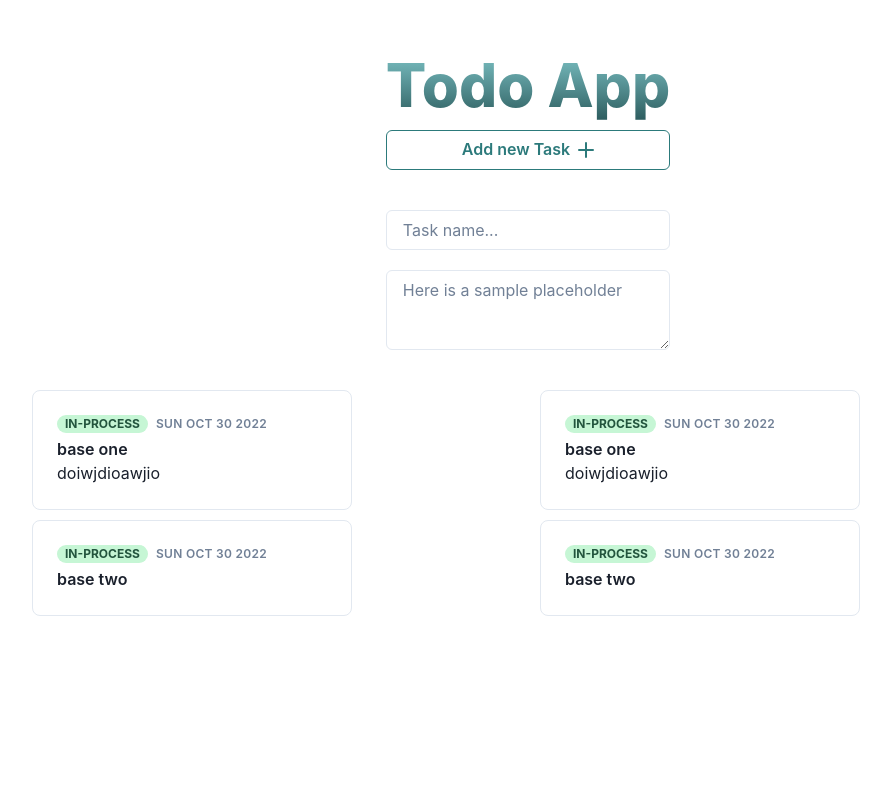
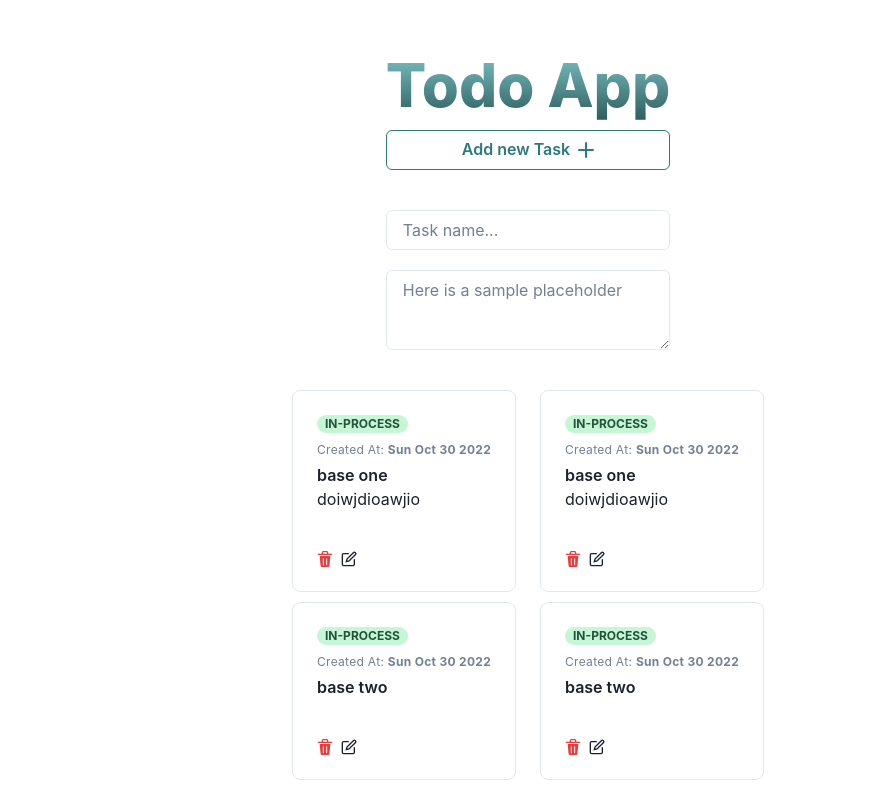
Before and after one commit to lamkn06/todos, a React (Create React App) app: page / in a window 1280 px wide. Shown: the whole page, without its empty margins (112-1003 px from the left). Built offline with nearby package versions, Linux system fonts and the light colour scheme.

Commit message:
chore: update edit store

```diff
--- a/src/components/Add/index.tsx
+++ b/src/components/Add/index.tsx
@@ -1,5 +1,3 @@
-import uuid from "react-uuid";
-
 import { Stack, Input, Button, Textarea } from "@chakra-ui/react";
 import { useState } from "react";
 import { useDispatch } from "react-redux";
@@ -13,11 +11,7 @@ export const Add = () => {
   const handleSubmit = () => {
     dispatch(
       addTask({
-        id: uuid(),
         name: value,
-        status: "in-process",
-        order: 1,
-        createAt: new Date(),
       }),
     );
   };
--- /dev/null
+++ b/src/components/Edit/index.tsx
@@ -0,0 +1,56 @@
+import {
+  Button,
+  Input,
+  Modal,
+  ModalBody,
+  ModalCloseButton,
+  ModalContent,
+  ModalFooter,
+  ModalHeader,
+  ModalOverlay,
+} from "@chakra-ui/react";
+import { useAppSelector } from "../../hooks/app-hooks";
+
+interface Props {
+  isOpen: boolean;
+  onClose(): void;
+}
+
+export const Edit = (props: Props) => {
+  const { isOpen, onClose } = props;
+
+  const { task } = useAppSelector((state) => state.task);
+
+  const handleEditSubmit = () => {
+    console.log("ss");
+  };
+
+  return (
+    <Modal isOpen={isOpen} onClose={onClose}>
+      <ModalOverlay />
+      <ModalContent>
+        <ModalHeader>Edit Your Todo</ModalHeader>
+        <ModalCloseButton />
+        <form onSubmit={handleEditSubmit}>
+          <ModalBody>
+            <Input
+              value={task?.name}
+              variant="outline"
+              type="text"
+              placeholder="Update your todo..."
+              onChange={(e) => console.log(e.target.value)}
+            />
+          </ModalBody>
+          <ModalFooter>
+            <Button colorScheme="teal" mr={3} onClick={onClose}>
+              Close
+            </Button>
+            <Button type="submit" colorScheme="teal" mr={3}>
+              Update
+            </Button>
+          </ModalFooter>
+        </form>
+      </ModalContent>
+    </Modal>
+  );
+};
--- a/src/components/Items/Item.tsx
+++ b/src/components/Items/Item.tsx
@@ -1,25 +1,40 @@
+import { DeleteIcon, EditIcon } from "@chakra-ui/icons";
 import { Box, Badge, Text } from "@chakra-ui/react";
+import { useCallback, useState } from "react";
+import { useDispatch } from "react-redux";
+import { selectTask } from "../../store/task";
 import { TaskType } from "../../types/task";
+import { Edit } from "../Edit";
 
-export const Item = (props: TaskType) => {
-  const { status, name, description, createAt } = props;
+interface Props {
+  task: TaskType;
+}
+
+export const Item = (props: Props) => {
+  const { status, name, description, createAt } = props.task;
+  const dispatch = useDispatch();
+
+  const [isEditModalOpen, setIsEditModalOpen] = useState(false);
+
+  const handleEdit = useCallback(
+    (task: TaskType) => {
+      dispatch(selectTask(task));
+      setIsEditModalOpen(true);
+    },
+    [dispatch],
+  );
+
   return (
+    <>
       <Box maxW="xs" borderWidth="1px" borderRadius="lg" overflow="hidden">
         <Box p="6">
           <Box display="flex" alignItems="baseline">
             <Badge borderRadius="full" px="2" colorScheme="green">
               {status}
             </Badge>
-          <Box
-            color="gray.500"
-            fontWeight="semibold"
-            letterSpacing="wide"
-            fontSize="xs"
-            textTransform="uppercase"
-            ml="2"
-          >
-            {createAt.toDateString()}
           </Box>
+          <Box color="gray.500" letterSpacing="wide" fontSize="xs" mt="2">
+            Created At: <strong>{new Date(createAt).toDateString()}</strong>
           </Box>
           <Box
             mt="1"
@@ -36,7 +51,24 @@ export const Item = (props: TaskType) => {
               <Text>doiwjdioawjio</Text>
             </Box>
           ) : null}
+          <Box display="flex" mt="10" alignItems="center">
+            <DeleteIcon
+              color="red.500"
+              mr="2"
+              cursor={"pointer"}
+              onClick={() => undefined}
+            />
+            <EditIcon
+              cursor={"pointer"}
+              onClick={() => handleEdit(props.task)}
+            />
           </Box>
         </Box>
+      </Box>
+      <Edit
+        isOpen={isEditModalOpen}
+        onClose={() => setIsEditModalOpen(false)}
+      />
+    </>
   );
 };
--- a/src/components/Items/index.tsx
+++ b/src/components/Items/index.tsx
@@ -1,6 +1,5 @@
 import { Box } from "@chakra-ui/react";
-import { useSelector } from "react-redux";
-import { selectInProcessTask } from "../../store/task";
+
 import { TaskType } from "../../types/task";
 import { Item } from "./Item";
 
@@ -14,8 +13,8 @@ export const Items = (props: Props) => {
   return (
     <>
       {tasks.map((task) => (
-        <Box mb={"10px"}>
-          <Item {...task} key={task.id} />
+        <Box mb={"10px"} key={task.id}>
+          <Item task={task} />
         </Box>
       ))}
     </>
--- a/src/pages/index.tsx
+++ b/src/pages/index.tsx
@@ -23,7 +23,7 @@ const MainPage = () => {
           <Add />
         </Box>
       </VStack>
-      <Container maxW={"1024px"}>
+      <Container maxW={"1024px"} display="flex" justifyContent={"center"}>
         <Grid templateColumns="repeat(2, 1fr)" gap={6}>
           <GridItem>
             <Items tasks={inProcessTasks} />
--- a/src/store/task.reducers.ts
+++ b/src/store/task.reducers.ts
@@ -1,9 +1,35 @@
 import { PayloadAction } from "@reduxjs/toolkit";
+import uuid from "react-uuid";
 import { TaskType } from "../types/task";
 import { TaskState } from "./task";
 
 export const reducers = {
-  addTask(state: TaskState, action: PayloadAction<TaskType>) {
-    state.tasks = state.tasks.concat(action.payload);
+  selectTask(state: TaskState, action: PayloadAction<TaskType>) {
+    state.task = action.payload;
+  },
+  addTask(
+    state: TaskState,
+    action: PayloadAction<{ name: string; description?: string }>,
+  ) {
+    const count = state.tasks.filter(
+      (task) => task.status === "in-process",
+    ).length;
+
+    state.tasks = state.tasks.concat({
+      id: uuid(),
+      name: action.payload.name,
+      description: action.payload.description,
+      status: "in-process",
+      order: count + 1,
+      createAt: new Date().toDateString(),
+    });
+  },
+  editTask(state: TaskState, action: PayloadAction<TaskType>) {
+    state.tasks = state.tasks.map((task) => {
+      if (task.id === action.payload.id) {
+        return action.payload;
+      }
+      return task;
+    });
   },
 };
--- a/src/store/task.ts
+++ b/src/store/task.ts
@@ -7,6 +7,7 @@ import { reducers } from "./task.reducers";
 
 export interface TaskState {
   tasks: TaskType[];
+  task: TaskType | null;
 }
 
 export const initialState: TaskState = {
@@ -15,7 +16,7 @@ export const initialState: TaskState = {
       id: uuid(),
       name: "base one",
       status: "in-process",
-      createAt: new Date("10-30-2022"),
+      createAt: "10-30-2022",
       description: "dawoidjoaiwjdoiawdioadiowjdoija",
       order: 1,
     },
@@ -23,10 +24,11 @@ export const initialState: TaskState = {
       id: uuid(),
       name: "base two",
       status: "in-process",
-      createAt: new Date("10-30-2022"),
+      createAt: "10-30-2022",
       order: 2,
     },
   ],
+  task: null,
 };
 
 const task = createSlice({
@@ -47,6 +49,6 @@ export const selectDoneTask = (state: ApplicationRootState): TaskType[] => {
   return tasks.filter((task) => task.status === "done");
 };
 
-export const { addTask } = task.actions;
+export const { addTask, selectTask } = task.actions;
 
 export default task.reducer;
--- a/src/types/task.ts
+++ b/src/types/task.ts
@@ -6,5 +6,5 @@ export interface TaskType {
   description?: string;
   status: TaskStatus;
   order: number;
-  createAt: Date;
+  createAt: string;
 }
```
Lines whose indentation alone changed are shown as unchanged.
